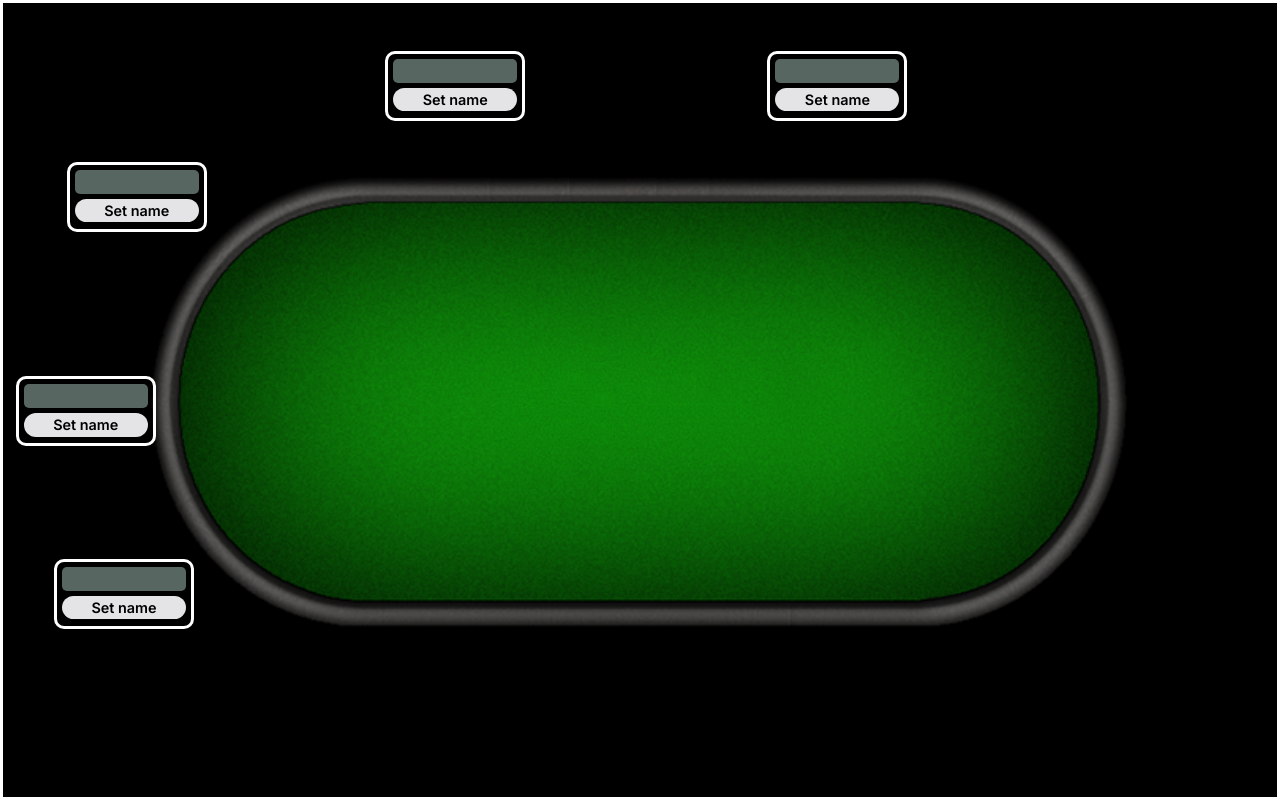
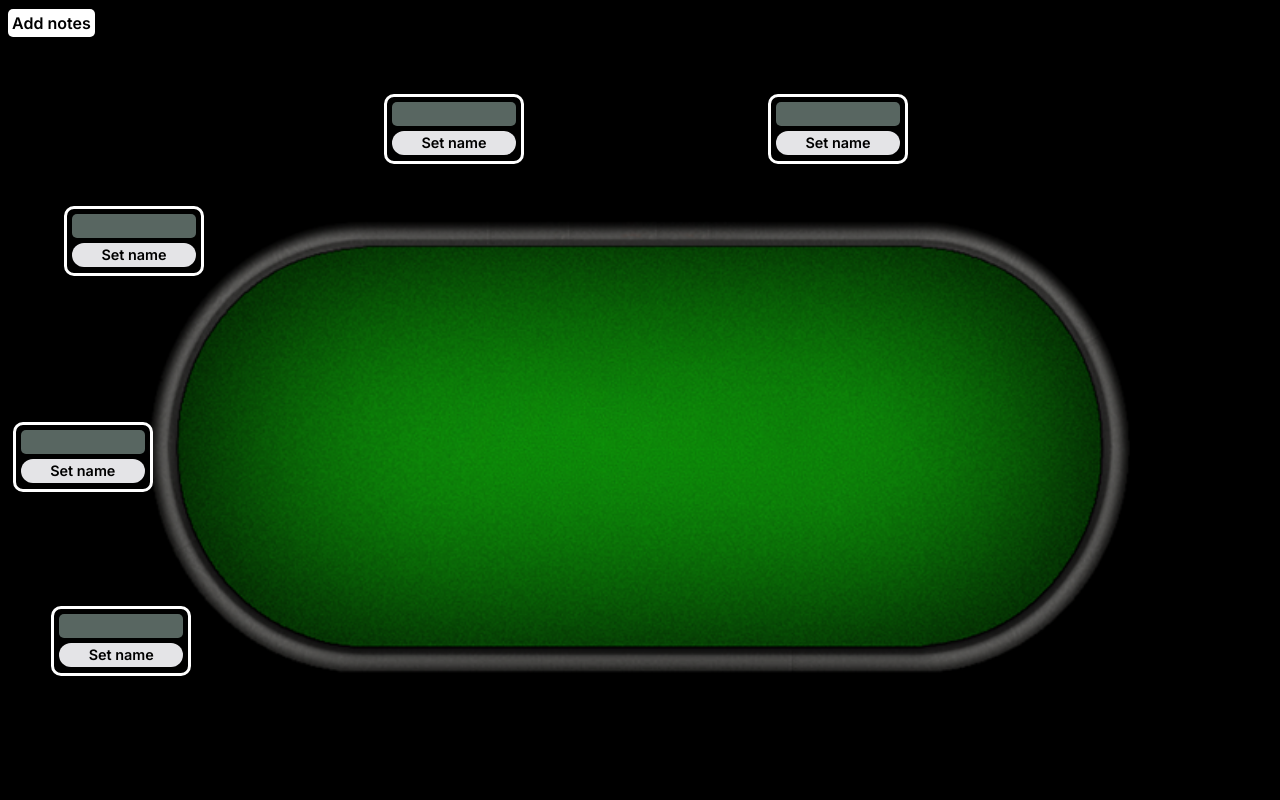
Before and after one commit to TrustInMagic/poker-auto-notes, a Next.js app: page / in a window 1280 px wide. Built offline with nearby package versions, Linux system fonts and the light colour scheme.

Commit message:
Add file upload functionality

```diff
--- a/package.json
+++ b/package.json
@@ -20,6 +20,7 @@
     "react": "18.2.0",
     "react-dom": "18.2.0",
     "tailwindcss": "3.4.0",
-    "typescript": "5.3.3"
+    "typescript": "5.3.3",
+    "xlsx": "^0.18.5"
   }
 }
--- a/src/app/globals.css
+++ b/src/app/globals.css
@@ -14,6 +14,7 @@ body {
 .app {
   width: 100%;
   height: 100%;
+  overflow: hidden;
   background-color: black;
 }
 
@@ -27,5 +28,22 @@ body {
   background-size: 80%;
   background-position: center;
   position: relative;
-  border: solid white;
+  background-color: black;
 }
+
+.notes-container {
+  margin: 8px;
+}
+
+.add-notes {
+  visibility: hidden;
+}
+
+.notes {
+  color: black;
+  cursor: pointer;
+  background-color: white;
+  border-radius: 5px;
+  padding: 4px;
+  font-weight: 600;
+}
--- a/src/app/page.tsx
+++ b/src/app/page.tsx
@@ -1,14 +1,55 @@
+'use client';
+
+import React from 'react';
 import Player from '@/components/Player/Player';
+import * as XLSX from 'xlsx';
 
 export default function Home() {
+  const [uploadedFile, setUploadedFile] = React.useState<string | unknown>('');
+
+  const processFile = (e: React.ChangeEvent<HTMLInputElement>) => {
+    let file;
+    if (e.target.files) {
+      file = e.target.files[0];
+    }
+
+    const reader = new FileReader();
+    reader.onload = (e) => {
+      let data;
+      if (e.target) {
+        data = e.target.result;
+      }
+      const dataRed = XLSX.read(data, { type: 'binary' });
+      const wsname = dataRed.SheetNames[0];
+      const ws = dataRed.Sheets[wsname];
+
+      const dataParse = XLSX.utils.sheet_to_json(ws, { header: 1 });
+      setUploadedFile(dataParse as unknown);
+    };
+    reader.readAsBinaryString(file as Blob);
+  };
+
+  const searchPlayer = () => {};
+
   return (
     <div className='app'>
+      <div className='notes-container'>
+        <label htmlFor='notes' className='notes'>
+          Add notes
+        </label>
+        <input
+          type='file'
+          className='add-notes'
+          id='notes'
+          onChange={processFile}
+        />
+      </div>
       <div className='table'>
-        <Player position={1} />
-        <Player position={2} />
-        <Player position={3} />
-        <Player position={4} />
-        <Player position={5} />
+        <Player position={1} searchPlayer={searchPlayer} />
+        <Player position={2} searchPlayer={searchPlayer} />
+        <Player position={3} searchPlayer={searchPlayer} />
+        <Player position={4} searchPlayer={searchPlayer} />
+        <Player position={5} searchPlayer={searchPlayer} />
       </div>
     </div>
   );
--- a/src/components/Player/Player.tsx
+++ b/src/components/Player/Player.tsx
@@ -6,9 +6,10 @@ import { player1, player2, player3, player4, player5 } from './player.config';
 
 interface PlayerProps {
   position: number;
+  searchPlayer: () => void;
 }
 
-function Player({ position }: PlayerProps) {
+function Player({ position, searchPlayer }: PlayerProps) {
   const [name, setName] = React.useState('');
   const [nameSaved, setNameSaved] = React.useState(false);
 
@@ -41,7 +42,9 @@ function Player({ position }: PlayerProps) {
           />
           <button
             className={style['set-name']}
-            onClick={() => setNameSaved(true)}
+            onClick={() => {
+              if (name) setNameSaved(true);
+            }}
           >
             Set name
           </button>
@@ -52,6 +55,7 @@ function Player({ position }: PlayerProps) {
           <button
             className={style['edit-name']}
             onClick={() => {
+              setName('');
               setNameSaved(false);
             }}
           >
```
Also changed, not shown: 1 other file (tests, documents, lock files or other folders).
